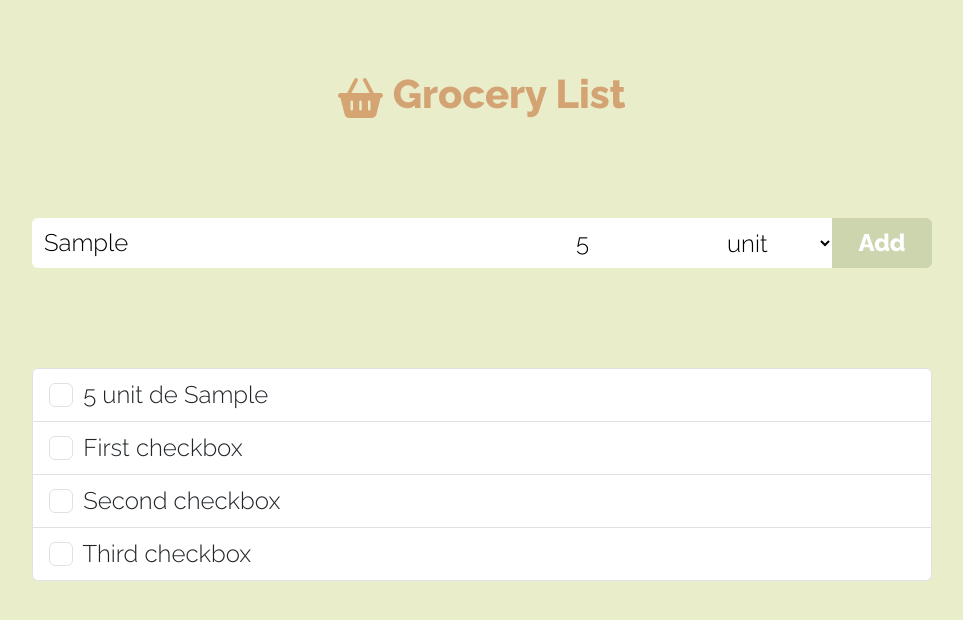
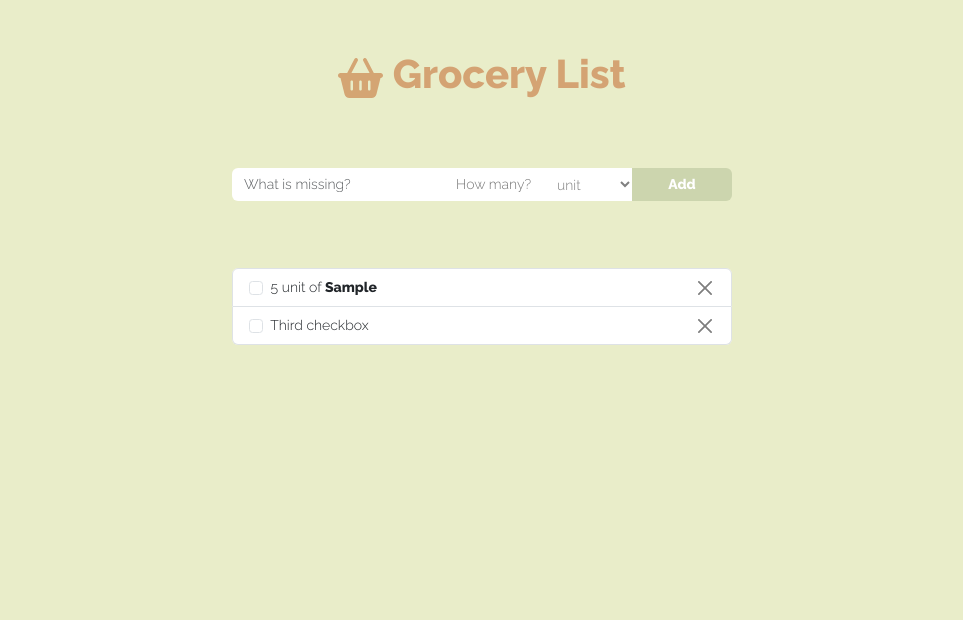
Before and after one commit to nnideck/Grocery-List-HTML-CSS-e-JS-, a website: page index.html in a window 1280 px wide. Both pictures are taken after typing "Sample", "5" into the empty fields and a click on the button "Add". Shown: the whole page, without its empty margins (158-1121 px from the left). Drawn offline with nearby package versions, Linux system fonts and the light colour scheme.

Commit message:
R02 - finalizado

```diff
--- a/index.html
+++ b/index.html
@@ -76,7 +76,7 @@
     </div>
 
     <ul class="list-group container ul_1 itens-list">
-      <li class="list-group-item list-item">
+      <!--       <li class="list-group-item list-item">
         <label class="form-check-label" for="firstCheckbox"
           ><input
             class="form-check-input me-1 fixedTask"
@@ -97,30 +97,36 @@
           />
           <span>Second checkbox</span></label
         >
-      </li>
-      <li class="list-group-item">
-        <label class="form-check-label" for="thirdCheckbox"
-          ><input
-            class="form-check-input me-1"
-            type="checkbox"
-            value=""
-            id="thirdCheckbox"
-          />
-          <span>Third checkbox</span></label
-        >
+      </li>-->
+      <li class="list-group-item d-flex justify-content-between list-item">
+        <div>
+          <label class="form-check-label"
+            ><input class="form-check-input me-1" type="checkbox" value="" />
+            <span>Third checkbox</span></label
+          >
+        </div>
+        <button
+          type="button"
+          class="btn-close btn-delete"
+          aria-label="Close"
+          onclick="deleteItem()"
+        ></button>
       </li>
     </ul>
     <template class="template-item">
-      <li class="list-group-item list-item">
-        <label class="form-check-label" for="firstCheckbox"
-          ><input
-            class="form-check-input me-1 fixedTask"
-            type="checkbox"
-            value=""
-            id="firstCheckbox"
-          />
-          <span>First checkbox</span></label
-        >
+      <li class="list-group-item d-flex justify-content-between list-item">
+        <div>
+          <label class="form-check-label"
+            ><input class="form-check-input me-1" type="checkbox" value="" />
+            <span></span
+          ></label>
+        </div>
+        <button
+          type="button"
+          class="btn-close btn-delete"
+          aria-label="Close"
+          onclick="deleteItem()"
+        ></button>
       </li>
     </template>
     <script src="scripts.js"></script>
--- a/scripts.js
+++ b/scripts.js
@@ -5,6 +5,7 @@ const templateItem = document.querySelector(".template-item");
 
 const btnAddItem = document.querySelector(".btn-add-item");
 const ItensList = document.querySelector(".itens-list");
+const btnDelete = document.querySelector(".btn-delete");
 
 /* function check() {
   const input = this.querySelector("input");
@@ -19,16 +20,26 @@ const ItensList = document.querySelector(".itens-list");
 }
  */
 function addTask() {
-  const value = `${inputQnt.value} ${inputUnit.value} de ${inputItem.value}`;
+  const value = inputItem.value;
   console.log(value);
   if (value) {
     const newItemTask = templateItem.content.cloneNode(true);
-    newItemTask.querySelector("span").textContent = value;
-    //newItemTask.querySelector("li").addEventListener("click", check);
+    newItemTask.querySelector("span").innerHTML = `${inputQnt.value} ${
+      inputUnit.value
+    } of ${value.bold()}`;
     // newItemTask.querySelector("button").addEventListener("click", remove);
     ItensList.insertBefore(newItemTask, ItensList.querySelector("li"));
-    // inputTask.value = "";
+    inputItem.value = "";
+    inputQnt.value = "";
+    inputUnit.value = "unit";
   }
 }
 
+function deleteItem() {
+  const item = document.querySelector(".list-item");
+  item.remove();
+}
+
 btnAddItem.addEventListener("click", addTask);
+
+//btnDelete.addEventListener("click", deleteItem);
--- a/styles/styles.sass
+++ b/styles/styles.sass
@@ -1,13 +1,13 @@
 body
-    margin-top: 70px
-    font-size: 24px
+    margin-top: 50px
+    font-size: 14px
     font-family: 'Josefin Sans', sans-serif
     font-family: 'Raleway', sans-serif
     background-color: #E9EDC9
 
 .div_1 button
     width: 100px
-    font-size: 24px
+    font-size: 14px
     font-weight: bold
     background-color: #CCD5AE
     border: 0
@@ -16,20 +16,20 @@ body
         background-color: #D4A373
 
 .div_1
-    width: 900px
+    width: 500px
     padding: 0
-    height: 50px
-    margin-top: 100px
+    height: 30px
+    margin-top: 70px
 
     input
-        font-size: 24px
+        font-size: 14px
         color: black
         border: 0
 
 .ul_1
-    width: 900px
+    width: 500px
     padding: 0
-    margin-top: 100px
+    margin-top: 70px
     background-color: #FEFAE0
 
 h1
@@ -38,16 +38,17 @@ h1
     color: #D4A373
 
 .select_unit
-    width: 110px
+    width: 80px
     border: 0
     background-color: white
+    color: gray
 
 input[type="checkbox"]:focus
     outline: none
     box-shadow: none
 
 .inputNumber
-    width: 150px
+    width: 100px
     border: 0
 
 select:focus
@@ -62,3 +63,6 @@ input:focus
 
 label:has(input[type="checkbox"]:checked)
     text-decoration: line-through
+
+li:has(input[type="checkbox"]:checked)
+    background-color: #CCD5AE
```
Also changed, not shown: styles/styles.css, 1 other file.
